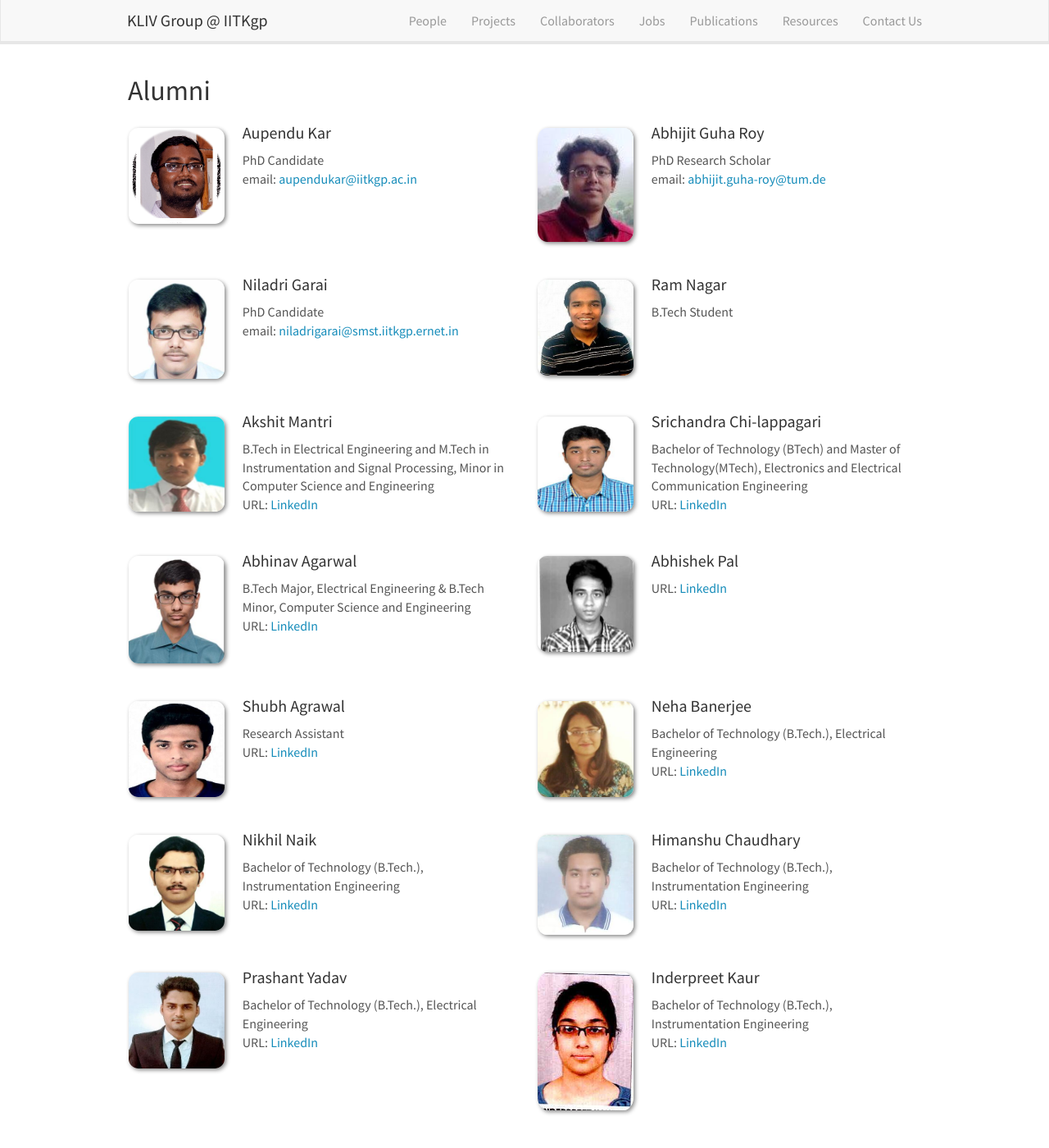
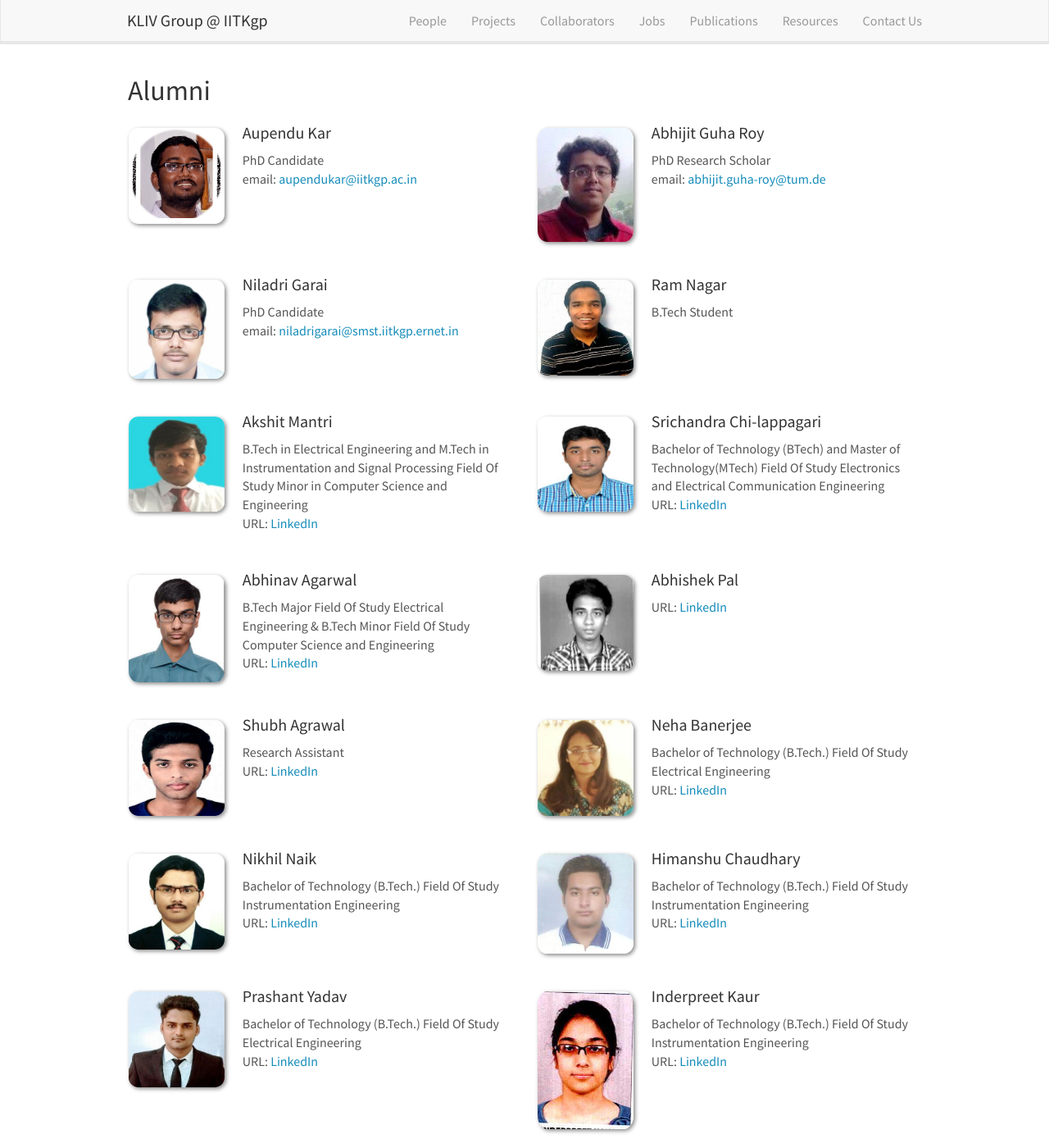
Before and after one commit to iitkliv/tempsite, a Jekyll site: the page built from _pages/alumni.md, in a window 1280 px wide and 1400 px high. Shown: the whole window at 82% size. Built offline with Jekyll 4.4.1, drawn with Linux system fonts in a browser that asks for light colours; nearby versions of some CDN libraries.

Commit message:
links now open in different tab

```diff
--- a/_data/people.yml
+++ b/_data/people.yml
@@ -34,7 +34,7 @@
   email: debarghyachina@gmail.com
   description:
     - MTech in Mechatronics Engineering from NITTTR Kolkata
-    - <a href="https://www.linkedin.com/in/debarghya-china-2a637aba/"> LinkedIn </a>
+    - <a href="https://www.linkedin.com/in/debarghya-china-2a637aba/" target="_blank"> LinkedIn </a>
   type: member
 
 - name: Kaushik Das
@@ -68,7 +68,7 @@
   email: ayan.das@ee.iitkgp.ac.in
   description:
     - BTech in Electronics and Communication Engineering from ECE Dept., IEM Kolkata
-    - <a href="https://dasayan05.github.io/"> Personal Site </a>
+    - <a href="https://dasayan05.github.io/" target="_blank"> Personal Site </a>
   type: member
 
 
@@ -84,6 +84,10 @@
   photo: ak.png
   info: PhD Candidate
   email: aupendukar@iitkgp.ac.in
+  description:
+    - M.Tech in Instrumentation and Signal Processing from EE Dept., IIT Kharagpur
+    - BTech in Electrical Engineering from West Bengal University of Technology
+    - <a href="https://aupendu.github.io/" target="_blank"> Personal Site </a>
   type: alumni
 
 - name: Abhijit Guha Roy
@@ -113,7 +117,7 @@
 
 - name: Akshit Mantri
   photo: akshit.jpg
-  info: B.Tech in Electrical Engineering and M.Tech in Instrumentation and Signal Processing, Minor in Computer Science and Engineering
+  info: B.Tech in Electrical Engineering and M.Tech in Instrumentation and Signal Processing Field Of Study Minor in Computer Science and Engineering
   email:
   url: https://in.linkedin.com/in/akshit-mantri-327a5b101
   description:
@@ -122,7 +126,7 @@
 
 - name: Srichandra Chi-lappagari
   photo: srichanda.jpg
-  info: Bachelor of Technology (BTech) and Master of Technology(MTech), Electronics and Electrical Communication Engineering
+  info: Bachelor of Technology (BTech) and Master of Technology(MTech) Field Of Study Electronics and Electrical Communication Engineering
   email:
   url: https://in.linkedin.com/in/srichandra-chilappagari
   description:
@@ -131,7 +135,7 @@
 
 - name: Abhinav Agarwal
   photo: avinav.jpg
-  info: B.Tech Major, Electrical Engineering & B.Tech Minor, Computer Science and Engineering
+  info: B.Tech Major Field Of Study Electrical Engineering & B.Tech Minor Field Of Study Computer Science and Engineering
   email:
   url: linkedin.com/in/abhinav-aggarwal-ab7331119
   description:
@@ -158,7 +162,7 @@
 
 - name: Neha Banerjee
   photo: neha.jpg
-  info: Bachelor of Technology (B.Tech.), Electrical Engineering
+  info: Bachelor of Technology (B.Tech.) Field Of Study Electrical Engineering
   email:
   url: https://in.linkedin.com/in/nehabanerjeeiit
   description:
@@ -167,7 +171,7 @@
 
 - name: Nikhil Naik
   photo: nikhil.jpg
-  info: Bachelor of Technology (B.Tech.), Instrumentation Engineering
+  info: Bachelor of Technology (B.Tech.) Field Of Study Instrumentation Engineering
   email:
   url: https://www.linkedin.com/in/nikhilvnaik
   description:
@@ -176,7 +180,7 @@
 
 - name: Himanshu Chaudhary
   photo: hs.jpg
-  info: Bachelor of Technology (B.Tech.), Instrumentation Engineering
+  info: Bachelor of Technology (B.Tech.) Field Of Study Instrumentation Engineering
   email:
   url: https://in.linkedin.com/in/himanshu-chaudhary-688097b7
   description:
@@ -185,7 +189,7 @@
 
 - name: Prashant Yadav
   photo: py.jpg
-  info: Bachelor of Technology (B.Tech.), Electrical Engineering
+  info: Bachelor of Technology (B.Tech.) Field Of Study Electrical Engineering
   email:
   url: https://www.linkedin.com/in/prashant-yadav-63b465a0
   description:
@@ -194,7 +198,7 @@
 
 - name: Inderpreet Kaur
   photo: ik.jpg
-  info: Bachelor of Technology (B.Tech.), Instrumentation Engineering
+  info: Bachelor of Technology (B.Tech.) Field Of Study Instrumentation Engineering
   email:
   url: https://in.linkedin.com/in/inderpreet15
   description:
@@ -221,7 +225,7 @@
 
 - name: Anand Mooga
   photo: anand.jpg
-  info:  Bachelor of Technology (B.Tech.), Electrical Engineering
+  info:  Bachelor of Technology (B.Tech.) Field Of Study Electrical Engineering
   email: anandmooga2@gmail.com
   url: https://in.linkedin.com/in/anandmooga
   description:
@@ -230,7 +234,7 @@
 
 - name: Rahul Raj
   photo: rahulraj.png
-  info:  Bachelor of Technology (B.Tech.), Electrical Engineering
+  info:  Bachelor of Technology (B.Tech.) Field Of Study Electrical Engineering
   email: rahul361raj@gmail.com
   url:
   description:
@@ -239,7 +243,7 @@
 
 - name: Apoorv Balde
   photo: apoorv.jpg
-  info:  Bachelor of Technology (B.Tech.), Electrical Engineering
+  info:  Bachelor of Technology (B.Tech.) Field Of Study Electrical Engineering
   email:
   url:
   description:
```
Also changed, not shown: _pages/people.md (+2 -2 lines).
